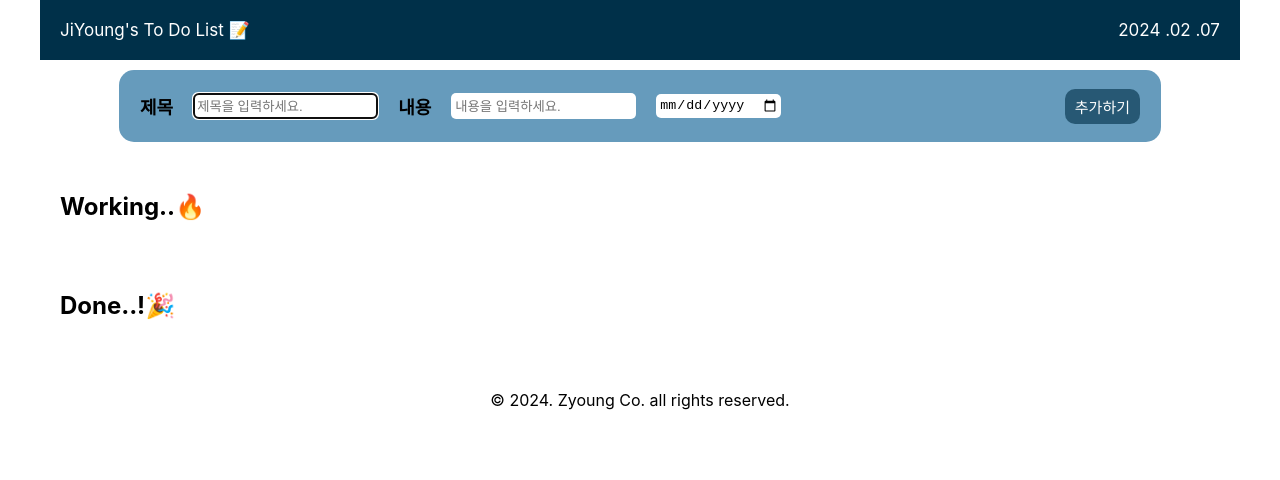
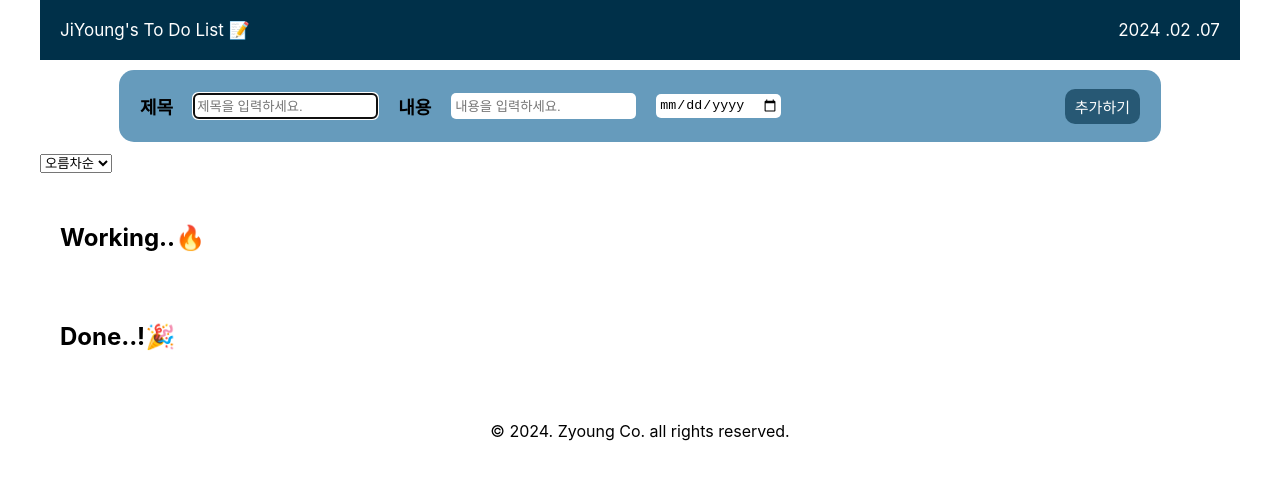
Before and after one commit to Zzzzyoung/-Project-Todo_List, a React (Create React App) app: page / in a window 1280 px wide. Shown: the top 480 px of the page. Built offline with nearby package versions, Linux system fonts and the light colour scheme.

Commit message:
정렬 기능 추가

```diff
--- a/src/components/todo/TodoController.jsx
+++ b/src/components/todo/TodoController.jsx
@@ -1,11 +1,14 @@
 import React, { useState } from "react";
 import TodoForm from "./TodoForm";
 import TodoList from "./TodoList";
+import TodoSort from "./TodoSort";
 
 function TodoController({ todos, setTodos }) {
   const [title, setTitle] = useState("");
   const [content, setContent] = useState("");
   const [deadline, setDeadline] = useState("");
+  const [sortOrder, setSortOrder] = useState("asc");
+  const [sortedTodo, setSortedTodo] = useState(todos);
 
   // 제목
   const onChangeTitleHandler = (event) => setTitle(event.target.value);
@@ -13,6 +16,8 @@ function TodoController({ todos, setTodos }) {
   const onChangeContentHandler = (event) => setContent(event.target.value);
   // 마감일
   const onChangeDeadlineHandler = (event) => setDeadline(event.target.value);
+  // 정렬
+  const onChangeSortOrderHandler = (event) => setSortOrder(event.target.value);
 
   // 추가하기 버튼
   const clickAddBtn = (event) => {
@@ -34,22 +39,39 @@ function TodoController({ todos, setTodos }) {
         isDone: false,
       };
 
-      setTodos([...todos, newTodo]);
+      setSortedTodo([...sortedTodo, newTodo]);
       setTitle("");
       setContent("");
     }
   };
 
+  // 정렬하기
+  const sortTodos = () => {
+    const sortedTodos = [...todos].sort((a, b) => {
+      const deadlineA = new Date(a.deadline);
+      const deadlineB = new Date(b.deadline);
+
+      if (sortOrder === "asc") {
+        return deadlineA - deadlineB;
+      } else {
+        return deadlineB - deadlineA;
+      }
+    });
+
+    setSortedTodo(sortedTodos);
+  };
+
   // 삭제하기 버튼
   const clickDeleteBtn = (id) => {
-    const remainTodo = todos.filter((todo) => todo.id !== id);
+    const remainTodo = sortedTodo.filter((todo) => todo.id !== id);
     setTodos(remainTodo);
+    setSortedTodo(remainTodo);
   };
 
   // 완료 버튼 - isDone : false -> true
   // 취소 버튼 - isDone : true -> false
   const clickUpdateBtn = (id) => {
-    const updateTodo = todos.filter((todo) => {
+    const updateTodo = sortedTodo.filter((todo) => {
       if (todo.id === id) {
         todo.isDone = !todo.isDone;
       }
@@ -58,8 +80,8 @@ function TodoController({ todos, setTodos }) {
     setTodos(updateTodo);
   };
 
-  const workingTodos = todos.filter((todo) => !todo.isDone);
-  const doneTodos = todos.filter((todo) => todo.isDone);
+  const workingTodos = sortedTodo.filter((todo) => !todo.isDone);
+  const doneTodos = sortedTodo.filter((todo) => todo.isDone);
 
   return (
     <main>
@@ -71,6 +93,11 @@ function TodoController({ todos, setTodos }) {
         onChangeContentHandler={onChangeContentHandler}
         onChangeDeadlineHandler={onChangeDeadlineHandler}
         clickAddBtn={clickAddBtn}
+      />
+      <TodoSort
+        sortOrder={sortOrder}
+        sortTodos={sortTodos}
+        onChangeSortOrderHandler={onChangeSortOrderHandler}
       />
       <TodoList
         headTitle="Working..🔥"
--- /dev/null
+++ b/src/components/todo/TodoSort.jsx
@@ -0,0 +1,18 @@
+import React from "react";
+
+function TodoSort({ sortOrder, sortTodos, onChangeSortOrderHandler }) {
+  return (
+    <div>
+      <select
+        onClick={sortTodos}
+        value={sortOrder}
+        onChange={onChangeSortOrderHandler}
+      >
+        <option value="asc">오름차순</option>
+        <option value="desc">내림차순</option>
+      </select>
+    </div>
+  );
+}
+
+export default TodoSort;
```
